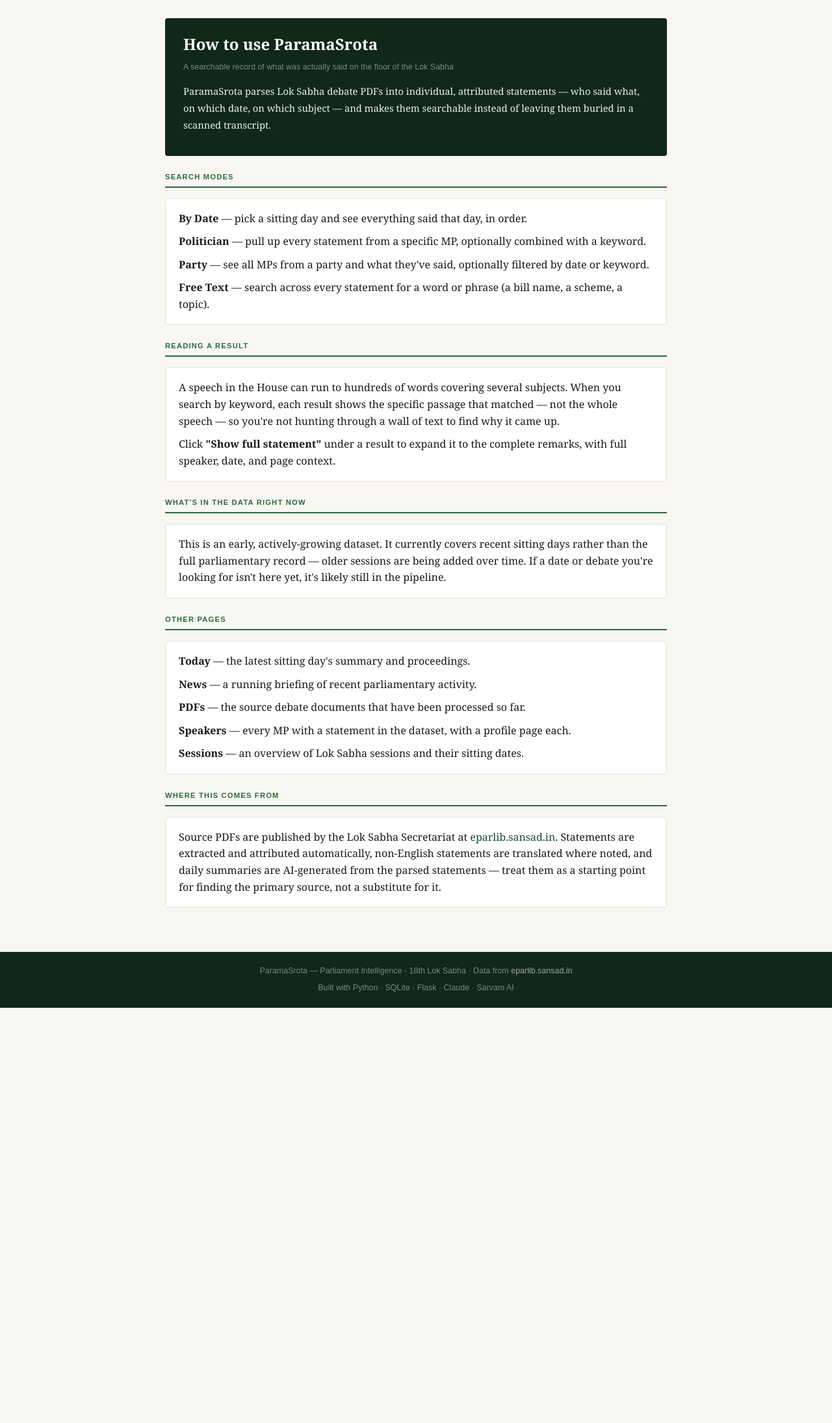
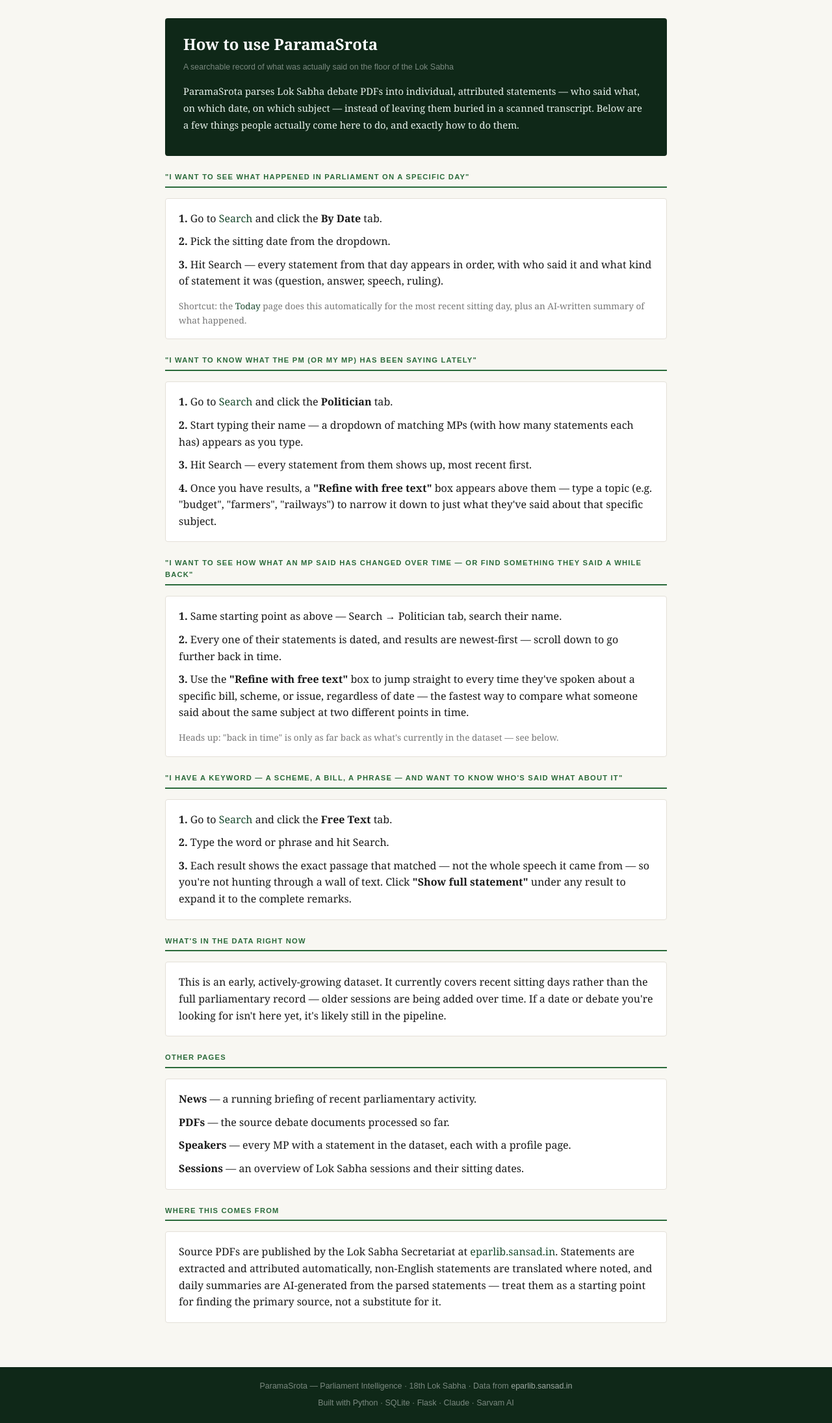
Before and after one commit to bparlapalli/sansad, a Flask app: page /how-to-use in a window 1280 px wide. Shown: the part 111-2301 px from the top of the page at 65% size. Before the commit the page ends 1662 px from the top, so only its background shows below. Run offline with Flask 3, Linux system fonts and the light colour scheme; data that the repository does not hold is empty; parts of the project's set-up code (start-up, migrations or seed data) failed here and were passed over.

Commit message:
docs: rewrite how-to-use page as step-by-step use cases
Replace the reference-manual style listing with four walkthroughs
framed around what people actually come here to do: see a specific
day, follow an MP/the PM's recent statements, compare what an MP said
over time, and search by keyword. Mirrored in docs/HOW_TO_USE.md.

```diff
--- a/app/templates/how_to_use.html
+++ b/app/templates/how_to_use.html
@@ -7,26 +7,40 @@
     <div class="meta">A searchable record of what was actually said on the floor of the Lok Sabha</div>
     <div class="digest-body">
       <p>ParamaSrota parses Lok Sabha debate PDFs into individual, attributed statements — who said what, on
-      which date, on which subject — and makes them searchable instead of leaving them buried in a scanned
-      transcript.</p>
+      which date, on which subject — instead of leaving them buried in a scanned transcript. Below are a few
+      things people actually come here to do, and exactly how to do them.</p>
     </div>
   </div>
 
-  <div class="section-label">Search modes</div>
+  <div class="section-label">"I want to see what happened in Parliament on a specific day"</div>
   <div class="card"><div class="card-body">
-    <p style="margin-bottom:10px"><strong>By Date</strong> — pick a sitting day and see everything said that day, in order.</p>
-    <p style="margin-bottom:10px"><strong>Politician</strong> — pull up every statement from a specific MP, optionally combined with a keyword.</p>
-    <p style="margin-bottom:10px"><strong>Party</strong> — see all MPs from a party and what they've said, optionally filtered by date or keyword.</p>
-    <p style="margin-bottom:0"><strong>Free Text</strong> — search across every statement for a word or phrase (a bill name, a scheme, a topic).</p>
+    <p style="margin-bottom:10px"><strong>1.</strong> Go to <a href="/search">Search</a> and click the <strong>By Date</strong> tab.</p>
+    <p style="margin-bottom:10px"><strong>2.</strong> Pick the sitting date from the dropdown.</p>
+    <p style="margin-bottom:0"><strong>3.</strong> Hit Search — every statement from that day appears in order, with who said it and what kind of statement it was (question, answer, speech, ruling).</p>
+    <p style="margin-top:14px;font-size:0.85rem;color:#777">Shortcut: the <a href="/">Today</a> page does this automatically for the most recent sitting day, plus an AI-written summary of what happened.</p>
   </div></div>
 
-  <div class="section-label" style="margin-top:24px">Reading a result</div>
+  <div class="section-label" style="margin-top:24px">"I want to know what the PM (or my MP) has been saying lately"</div>
   <div class="card"><div class="card-body">
-    <p style="margin-bottom:10px">A speech in the House can run to hundreds of words covering several subjects. When you search by keyword,
-    each result shows the specific passage that matched — not the whole speech — so you're not hunting through
-    a wall of text to find why it came up.</p>
-    <p style="margin-bottom:0">Click <strong>"Show full statement"</strong> under a result to expand it to the complete remarks, with full
-    speaker, date, and page context.</p>
+    <p style="margin-bottom:10px"><strong>1.</strong> Go to <a href="/search">Search</a> and click the <strong>Politician</strong> tab.</p>
+    <p style="margin-bottom:10px"><strong>2.</strong> Start typing their name — a dropdown of matching MPs (with how many statements each has) appears as you type.</p>
+    <p style="margin-bottom:10px"><strong>3.</strong> Hit Search — every statement from them shows up, most recent first.</p>
+    <p style="margin-bottom:0"><strong>4.</strong> Once you have results, a <strong>"Refine with free text"</strong> box appears above them — type a topic (e.g. "budget", "farmers", "railways") to narrow it down to just what they've said about that specific subject.</p>
+  </div></div>
+
+  <div class="section-label" style="margin-top:24px">"I want to see how what an MP said has changed over time — or find something they said a while back"</div>
+  <div class="card"><div class="card-body">
+    <p style="margin-bottom:10px"><strong>1.</strong> Same starting point as above — Search → Politician tab, search their name.</p>
+    <p style="margin-bottom:10px"><strong>2.</strong> Every one of their statements is dated, and results are newest-first — scroll down to go further back in time.</p>
+    <p style="margin-bottom:0"><strong>3.</strong> Use the <strong>"Refine with free text"</strong> box to jump straight to every time they've spoken about a specific bill, scheme, or issue, regardless of date — the fastest way to compare what someone said about the same subject at two different points in time.</p>
+    <p style="margin-top:14px;font-size:0.85rem;color:#777">Heads up: "back in time" is only as far back as what's currently in the dataset — see below.</p>
+  </div></div>
+
+  <div class="section-label" style="margin-top:24px">"I have a keyword — a scheme, a bill, a phrase — and want to know who's said what about it"</div>
+  <div class="card"><div class="card-body">
+    <p style="margin-bottom:10px"><strong>1.</strong> Go to <a href="/search">Search</a> and click the <strong>Free Text</strong> tab.</p>
+    <p style="margin-bottom:10px"><strong>2.</strong> Type the word or phrase and hit Search.</p>
+    <p style="margin-bottom:0"><strong>3.</strong> Each result shows the exact passage that matched — not the whole speech it came from — so you're not hunting through a wall of text. Click <strong>"Show full statement"</strong> under any result to expand it to the complete remarks.</p>
   </div></div>
 
   <div class="section-label" style="margin-top:24px">What's in the data right now</div>
@@ -38,10 +52,9 @@
 
   <div class="section-label" style="margin-top:24px">Other pages</div>
   <div class="card"><div class="card-body">
-    <p style="margin-bottom:10px"><strong>Today</strong> — the latest sitting day's summary and proceedings.</p>
     <p style="margin-bottom:10px"><strong>News</strong> — a running briefing of recent parliamentary activity.</p>
-    <p style="margin-bottom:10px"><strong>PDFs</strong> — the source debate documents that have been processed so far.</p>
-    <p style="margin-bottom:10px"><strong>Speakers</strong> — every MP with a statement in the dataset, with a profile page each.</p>
+    <p style="margin-bottom:10px"><strong>PDFs</strong> — the source debate documents processed so far.</p>
+    <p style="margin-bottom:10px"><strong>Speakers</strong> — every MP with a statement in the dataset, each with a profile page.</p>
     <p style="margin-bottom:0"><strong>Sessions</strong> — an overview of Lok Sabha sessions and their sitting dates.</p>
   </div></div>
 
```
Also changed, not shown: docs/HOW_TO_USE.md (+40 -12 lines).
